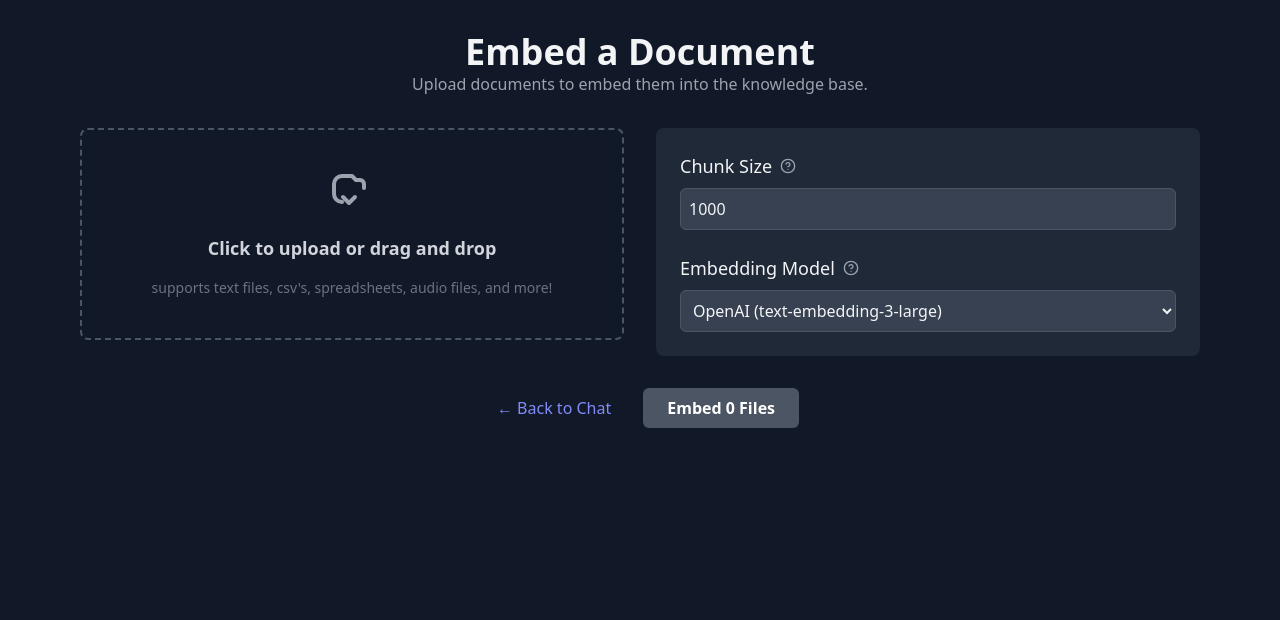
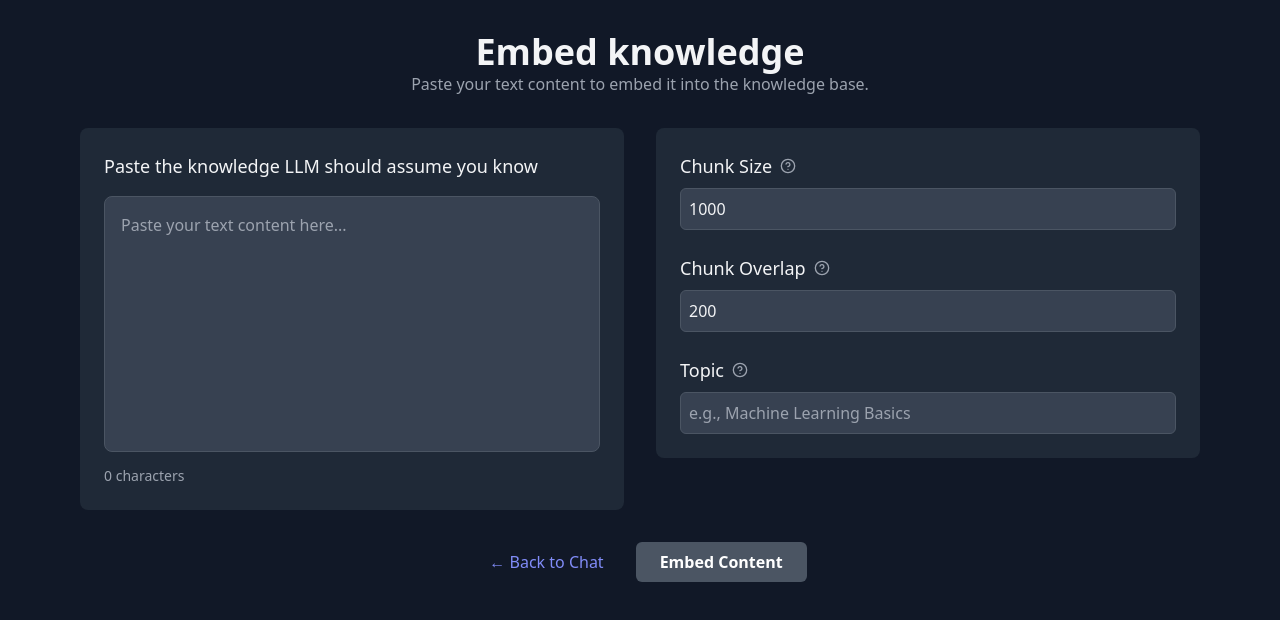
Before and after one commit to keeeevinShen/Learning-Chatbot, a React (Vite) app in the folder frontend/: page /embed in a window 1280 px wide. Shown: the top 620 px of the page. Built offline with nearby package versions, Linux system fonts and the light colour scheme.

Commit message:
modify embed page

```diff
--- a/frontend/src/pages/EmbedDocumentPage.jsx
+++ b/frontend/src/pages/EmbedDocumentPage.jsx
@@ -1,86 +1,25 @@
 import React, { useState } from 'react';
 import { Link } from 'react-router-dom';
-import { HelpCircle, FileText, X, Upload, CheckCircle, Edit3 } from 'lucide-react';
-import FileUpload from '../components/FileUpload';
-
-const embeddingModels = [
-  { id: 'openai', name: 'OpenAI', model: 'text-embedding-3-large' },
-  { id: 'huggingface', name: 'Hugging Face', model: 'sentence-transformers/all-MiniLM-L6-v2' },
-];
+import { HelpCircle, FileText, X, Upload, CheckCircle } from 'lucide-react';
 
 const EmbedDocumentPage = () => {
   const [chunkSize, setChunkSize] = useState(1000);
-  const [selectedModel, setSelectedModel] = useState(embeddingModels[0].id);
-  const [filesToUpload, setFilesToUpload] = useState([]);
-  const [fileMetadata, setFileMetadata] = useState({});
+  const [chunkOverlap, setChunkOverlap] = useState(200);
+  const [textContent, setTextContent] = useState('');
+  const [topic, setTopic] = useState('');
   const [isEmbedding, setIsEmbedding] = useState(false);
   const [embeddingSuccess, setEmbeddingSuccess] = useState(false);
 
-  const handleFileUpload = (files) => {
-    // Add new files to existing ones, avoiding duplicates
-    const newFiles = files.filter(newFile =>
-      !filesToUpload.some(existingFile =>
-        existingFile.name === newFile.name && existingFile.size === newFile.size
-      )
-    );
-
-    // Initialize metadata for new files
-    const newMetadata = { ...fileMetadata };
-    newFiles.forEach((file, index) => {
-      const fileId = `${file.name}-${file.size}`;
-      if (!newMetadata[fileId]) {
-        newMetadata[fileId] = {
-          title: file.name.replace(/\.[^/.]+$/, ""), // Remove extension
-          description: '',
-          tags: ''
-        };
-      }
-    });
-
-    setFileMetadata(newMetadata);
-    setFilesToUpload(prev => [...prev, ...newFiles]);
-  };
-
-  const removeFile = (index) => {
-    const fileToRemove = filesToUpload[index];
-    const fileId = `${fileToRemove.name}-${fileToRemove.size}`;
-
-    // Remove file metadata
-    const newMetadata = { ...fileMetadata };
-    delete newMetadata[fileId];
-    setFileMetadata(newMetadata);
-
-    setFilesToUpload(prev => prev.filter((_, i) => i !== index));
-  };
-
-  const updateFileMetadata = (fileId, field, value) => {
-    setFileMetadata(prev => ({
-      ...prev,
-      [fileId]: {
-        ...prev[fileId],
-        [field]: value
-      }
-    }));
-  };
-
-  const formatFileSize = (bytes) => {
-    if (bytes === 0) return '0 Bytes';
-    const k = 1024;
-    const sizes = ['Bytes', 'KB', 'MB', 'GB'];
-    const i = Math.floor(Math.log(bytes) / Math.log(k));
-    return parseFloat((bytes / Math.pow(k, i)).toFixed(2)) + ' ' + sizes[i];
-  };
-
   const handleEmbed = async () => {
-    if (filesToUpload.length === 0) {
-      alert('Please upload at least one file before embedding.');
+    if (!textContent.trim()) {
+      alert('Please paste some text content before embedding.');
       return;
     }
 
-    console.log('Embedding files:', filesToUpload);
-    console.log('File metadata:', fileMetadata);
+    console.log('Embedding text content');
+    console.log('Topic:', topic);
     console.log('Chunk size:', chunkSize);
-    console.log('Embedding model:', selectedModel);
+    console.log('Chunk overlap:', chunkOverlap);
 
     setIsEmbedding(true);
     setEmbeddingSuccess(false);
@@ -91,14 +30,22 @@ const EmbedDocumentPage = () => {
 
       // Add configuration parameters
       formData.append('chunk_size', chunkSize.toString());
-      formData.append('embedding_model', selectedModel);
+      formData.append('chunk_overlap', chunkOverlap.toString());
 
-      // Add each file and its metadata to the form data
-      filesToUpload.forEach((file, index) => {
-        const fileId = `${file.name}-${file.size}`;
-        formData.append('files', file);
-        formData.append(`metadata_${index}`, JSON.stringify(fileMetadata[fileId] || {}));
-      });
+      // Create a text file from the content
+      const textBlob = new Blob([textContent], { type: 'text/plain' });
+      const fileName = topic.trim() || 'pasted_content.txt';
+      const textFile = new File([textBlob], fileName, { type: 'text/plain' });
+
+      // Add the text file and metadata
+      formData.append('files', textFile);
+
+      const metadata = {
+        title: topic || fileName,
+        description: '',
+        tags: ''
+      };
+      formData.append('metadata_0', JSON.stringify(metadata));
 
       // Send to backend (replace with your actual endpoint)
       const response = await fetch(`${import.meta.env.VITE_SERVER_ADDRESS}/embed-documents`, {
@@ -115,13 +62,10 @@ const EmbedDocumentPage = () => {
       console.log('Embedding result:', result);
 
       setEmbeddingSuccess(true);
-      // Optionally clear files after successful embedding
-      // setFilesToUpload([]);
-      // setFileMetadata({});
 
     } catch (error) {
-      console.error('Error embedding files:', error);
-      alert('Failed to embed documents. Please try again.');
+      console.error('Error embedding content:', error);
+      alert('Failed to embed content. Please try again.');
     } finally {
       setIsEmbedding(false);
     }
@@ -131,17 +75,25 @@ const EmbedDocumentPage = () => {
     <div className="h-screen bg-gray-900 text-gray-100 overflow-y-auto">
       <div className="w-full max-w-6xl mx-auto py-8 px-4">
         <div className="text-center mb-8">
-          <h1 className="text-4xl font-bold">Embed a Document</h1>
-          <p className="text-gray-400">Upload documents to embed them into the knowledge base.</p>
+          <h1 className="text-4xl font-bold">Embed knowledge</h1>
+          <p className="text-gray-400">Paste your text content to embed it into the knowledge base.</p>
         </div>
 
         <div className="grid grid-cols-1 md:grid-cols-2 gap-8 items-start">
-          {/* Left side: File Upload */}
+          {/* Left side: Text Input */}
           <div className="flex flex-col">
-            <FileUpload
-              onFileUpload={handleFileUpload}
-              uploadedFilesCount={filesToUpload.length}
-            />
+            <div className="bg-gray-800 p-6 rounded-lg">
+              <h3 className="text-lg font-medium mb-4">Paste the knowledge LLM should assume you know</h3>
+              <textarea
+                value={textContent}
+                onChange={(e) => setTextContent(e.target.value)}
+                placeholder="Paste your text content here..."
+                className="w-full h-64 p-4 bg-gray-700 border border-gray-600 rounded-lg focus:outline-none focus:ring-2 focus:ring-indigo-500 resize-none text-gray-100"
+              />
+              <div className="mt-2 text-sm text-gray-400">
+                {textContent.length} characters
+              </div>
+            </div>
           </div>
 
           {/* Right side: Settings - Fixed Height */}
@@ -174,107 +126,63 @@ const EmbedDocumentPage = () => {
               </div>
               <div>
                 <div className="flex items-center mb-2">
-                  <label htmlFor="embeddingModel" className="text-lg font-medium">Embedding Model</label>
+                  <label htmlFor="chunkOverlap" className="text-lg font-medium">Chunk Overlap</label>
                   <div className="relative ml-2 group">
                     <HelpCircle className="w-4 h-4 text-gray-400 hover:text-gray-300 cursor-help" />
                     <div className="absolute bottom-full left-1/2 transform -translate-x-1/2 mb-1 px-3 py-2 bg-gray-700 text-white text-sm rounded-lg shadow-lg opacity-0 group-hover:opacity-100 transition-opacity duration-200 w-64 z-10 pointer-events-none">
                       <div className="space-y-1">
-                        <div><strong>OpenAI:</strong> High-performance but slower</div>
-                        <div><strong>Hugging Face:</strong> Faster but lower-performance</div>
+                        <div><strong>Overlap:</strong> Number of characters shared between adjacent chunks.</div>
+                        <div><strong>Higher Overlap:</strong> Better context preservation across chunks.</div>
+                        <div><strong>Lower Overlap:</strong> More distinct chunks, less redundancy.</div>
                       </div>
                       <div className="absolute top-full left-1/2 transform -translate-x-1/2 border-4 border-transparent border-t-gray-700"></div>
                     </div>
                   </div>
                 </div>
-                <select
-                  id="embeddingModel"
-                  value={selectedModel}
-                  onChange={(e) => setSelectedModel(e.target.value)}
+                <input
+                  type="number"
+                  id="chunkOverlap"
+                  value={chunkOverlap}
+                  onChange={(e) => setChunkOverlap(Number(e.target.value))}
                   className="w-full p-2 bg-gray-700 border border-gray-600 rounded-md"
-                >
-                  {embeddingModels.map((model) => (
-                    <option key={model.id} value={model.id}>
-                      {model.name} ({model.model})
-                    </option>
-                  ))}
-                </select>
+                  min="0"
+                  max={Math.floor(chunkSize * 0.8)}
+                  step="50"
+                />
+              </div>
+              <div>
+                <div className="flex items-center mb-2">
+                  <label htmlFor="topic" className="text-lg font-medium">Topic</label>
+                  <div className="relative ml-2 group">
+                    <HelpCircle className="w-4 h-4 text-gray-400 hover:text-gray-300 cursor-help" />
+                    <div className="absolute bottom-full left-1/2 transform -translate-x-1/2 mb-1 px-3 py-2 bg-gray-700 text-white text-sm rounded-lg shadow-lg opacity-0 group-hover:opacity-100 transition-opacity duration-200 w-64 z-10 pointer-events-none">
+                      <div className="space-y-1">
+                        <div><strong>Topic:</strong> A brief description of what this content is about.</div>
+                        <div><strong>Purpose:</strong> Helps organize and identify content in the knowledge base.</div>
+                      </div>
+                      <div className="absolute top-full left-1/2 transform -translate-x-1/2 border-4 border-transparent border-t-gray-700"></div>
+                    </div>
+                  </div>
+                </div>
+                <input
+                  type="text"
+                  id="topic"
+                  value={topic}
+                  onChange={(e) => setTopic(e.target.value)}
+                  placeholder="e.g., Machine Learning Basics"
+                  className="w-full p-2 bg-gray-700 border border-gray-600 rounded-md focus:outline-none focus:ring-2 focus:ring-indigo-500"
+                />
               </div>
             </div>
           </div>
         </div>
-
-        {/* Uploaded Files Display - Full Width */}
-        {filesToUpload.length > 0 && (
-          <div className="mt-8 bg-gray-800 rounded-lg p-4">
-            <div className="flex items-center justify-between mb-3">
-              <h3 className="text-lg font-medium flex items-center gap-2">
-                <Upload className="w-5 h-5 text-indigo-400" />
-                Uploaded Files ({filesToUpload.length})
-              </h3>
-            </div>
-            <div className="flex gap-4 overflow-x-auto pb-2" style={{ scrollbarWidth: 'thin' }}>
-              {filesToUpload.map((file, index) => {
-                const fileId = `${file.name}-${file.size}`;
-                const metadata = fileMetadata[fileId] || {};
-
-                return (
-                  <div key={index} className="bg-gray-700 rounded-lg p-4 flex-shrink-0 w-80">
-                    {/* File Info Row */}
-                    <div className="flex items-center gap-3 mb-3">
-                      <FileText className="w-5 h-5 text-blue-400 flex-shrink-0" />
-                      <div className="flex-1 min-w-0">
-                        <p className="text-sm font-medium text-gray-200 truncate" title={file.name}>
-                          {file.name}
-                        </p>
-                        <p className="text-xs text-gray-400">
-                          {formatFileSize(file.size)} • {file.type || 'Unknown type'}
-                        </p>
-                      </div>
-                      <button
-                        onClick={() => removeFile(index)}
-                        className="p-1.5 hover:bg-gray-600 rounded-full transition-colors"
-                        title="Remove file"
-                      >
-                        <X className="w-4 h-4 text-gray-400 hover:text-red-400" />
-                      </button>
-                    </div>
-
-                    {/* Metadata Inputs */}
-                    <div className="space-y-3">
-                      <div>
-                        <label className="block text-xs font-medium text-gray-400 mb-1">Description</label>
-                        <textarea
-                          value={metadata.description || ''}
-                          onChange={(e) => updateFileMetadata(fileId, 'description', e.target.value)}
-                          placeholder="Brief description (optional)"
-                          className="w-full px-2 py-1 text-xs bg-gray-600 border border-gray-500 rounded focus:outline-none focus:ring-1 focus:ring-indigo-500 resize-none"
-                          rows="2"
-                        />
-                      </div>
-                      <div>
-                        <label className="block text-xs font-medium text-gray-400 mb-1">Tags</label>
-                        <input
-                          type="text"
-                          value={metadata.tags || ''}
-                          onChange={(e) => updateFileMetadata(fileId, 'tags', e.target.value)}
-                          placeholder="Tag1, Tag2, Tag3"
-                          className="w-full px-2 py-1 text-xs bg-gray-600 border border-gray-500 rounded focus:outline-none focus:ring-1 focus:ring-indigo-500"
-                        />
-                      </div>
-                    </div>
-                  </div>
-                );
-              })}
-            </div>
-          </div>
-        )}
 
         {/* Action Buttons */}
         <div className="mt-8 flex flex-col items-center gap-4">
           {embeddingSuccess && (
             <div className="flex items-center gap-2 text-green-400 font-medium">
               <CheckCircle className="w-5 h-5" />
-              Documents embedded successfully!
+              Content embedded successfully!
             </div>
           )}
           {isEmbedding && (
@@ -288,14 +196,14 @@ const EmbedDocumentPage = () => {
             </Link>
             <button
               onClick={handleEmbed}
-              disabled={isEmbedding || filesToUpload.length === 0}
+              disabled={isEmbedding || !textContent.trim()}
               className={`py-2 px-6 rounded-md text-white font-semibold transition-colors ${
-                isEmbedding || filesToUpload.length === 0
+                isEmbedding || !textContent.trim()
                   ? 'bg-gray-600 cursor-not-allowed'
                   : 'bg-indigo-600 hover:bg-indigo-500'
               }`}
             >
-              {isEmbedding ? 'Embedding...' : `Embed ${filesToUpload.length} File${filesToUpload.length !== 1 ? 's' : ''}`}
+              {isEmbedding ? 'Embedding...' : 'Embed Content'}
             </button>
           </div>
         </div>
```
